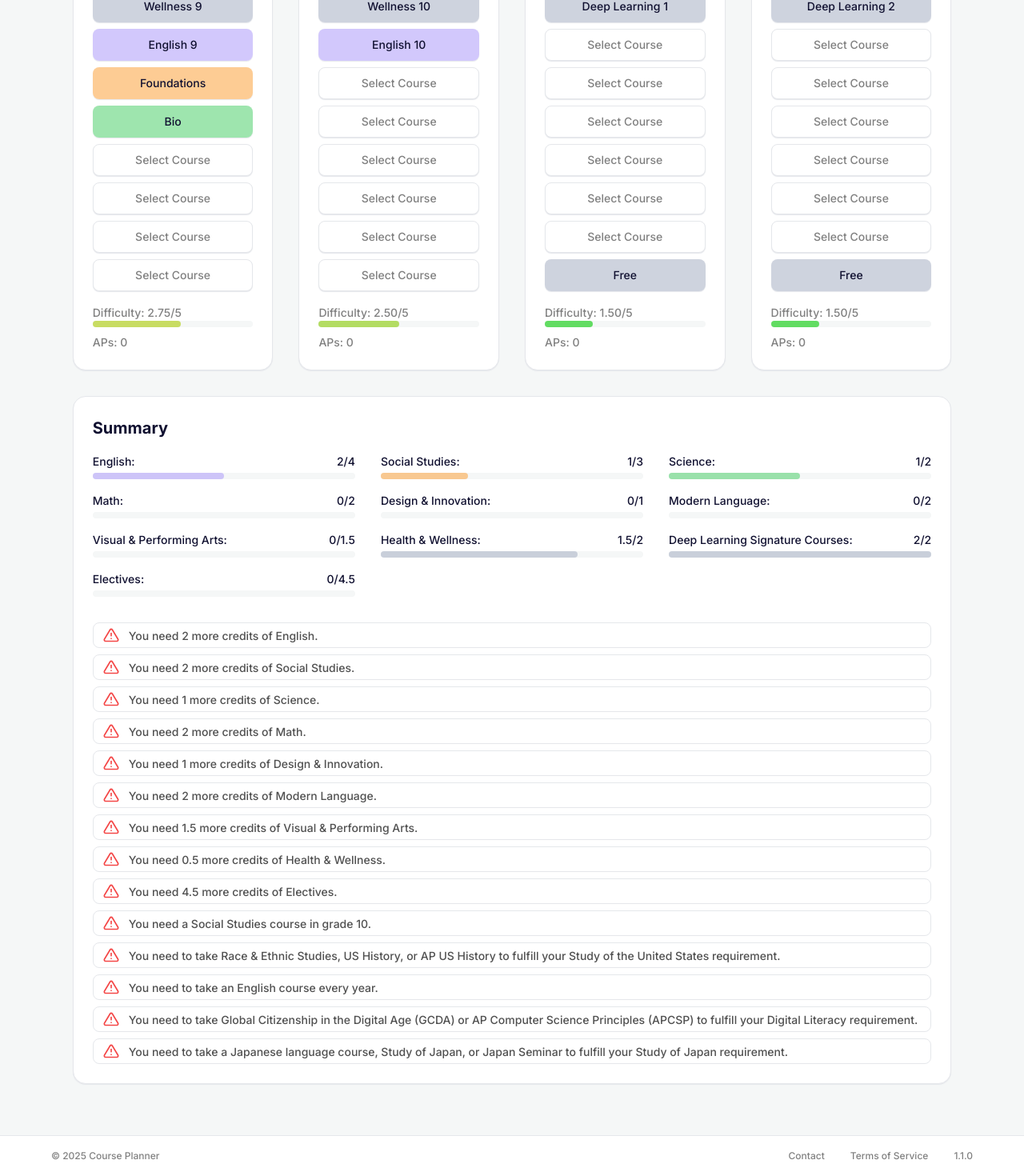
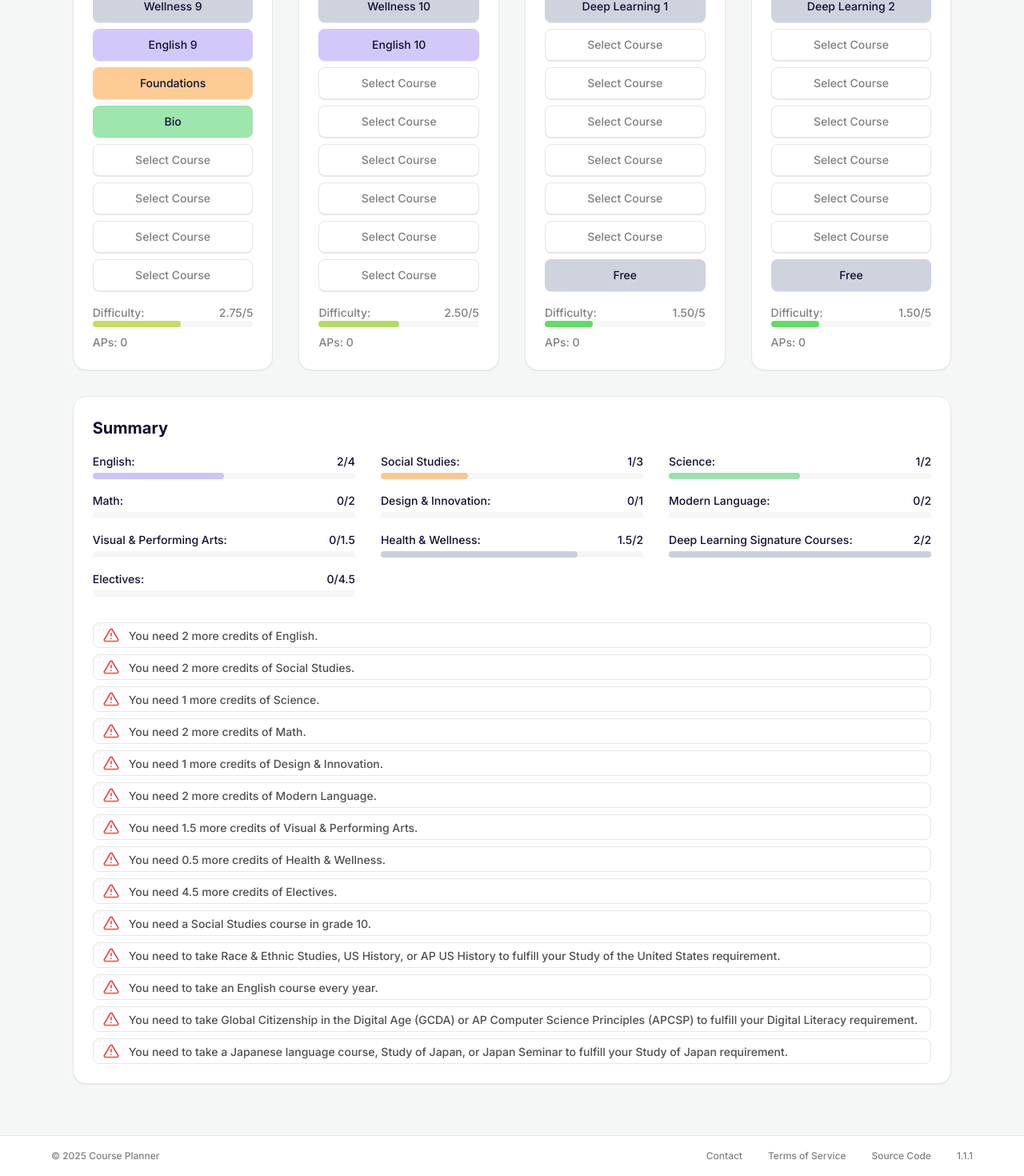
Before and after one commit to devinmd/course-planner, a React (Vite) app: page / in a window 1280 px wide. Shown: the part 219-1689 px from the top of the page at 80% size. Built offline with nearby package versions, Linux system fonts and the light colour scheme.

Commit message:
footer changes, vercel analytics

```diff
--- a/package.json
+++ b/package.json
@@ -10,6 +10,7 @@
     "preview": "vite preview"
   },
   "dependencies": {
+    "@vercel/analytics": "^1.5.0",
     "react": "^19.0.0",
     "react-dom": "^19.0.0"
   },
--- a/src/App.tsx
+++ b/src/App.tsx
@@ -1,3 +1,5 @@
+import { Analytics } from "@vercel/analytics/react";
+
 import { useState, useEffect } from "react";
 import "./App.css";
 import "./mobile.css";
@@ -301,7 +303,7 @@ function ClassesGrid({
                   }
                 >
                   Difficulty:
-                  <span style={{}}> {Math.min(difficulty[colIndex] + 1, 5).toFixed(2)}/5</span>
+                  <span style={{ float: "right" }}> {Math.min(difficulty[colIndex] + 1, 5).toFixed(2)}/5</span>
                 </div>
                 <div
                   className="bar-wrapper"
@@ -328,19 +330,28 @@ function ClassesGrid({
     </>
   );
 }
-
 function Footer() {
   const [showTos, setShowTos] = useState(false);
-  const version = "1.1.0";
+  const version = "1.1.1";
   const d = new Date();
   const copyrightYear = d.getFullYear();
   const url = new URL(window.location.href).hostname + new URL(window.location.href).pathname.replace(/\/$/, "");
   const contactLink = "https://forms.gle/qb8T4QdjP1F4EPVW6";
+  const sourceCodeLink = "https://github.com/devinmd/course-planner";
+
+  useEffect(() => {
+    if (showTos) {
+      // Wait for DOM to update before scrolling
+      setTimeout(() => {
+        document.querySelector(".tos")?.scrollIntoView({ behavior: "auto" });
+      }, 100);
+    }
+  }, [showTos]);
+
   return (
     <>
       <footer className="normal-footer">
         <div className="copyright">
-          {/* <img src="/icon.png" /> */}
           <div>© {copyrightYear} Course Planner</div>
         </div>
 
@@ -348,28 +359,24 @@ function Footer() {
         <a href={contactLink} target="_blank">
           Contact
         </a>
-        <div
-          onClick={() => {
-            setShowTos(!showTos);
-            window.scrollTo(0, document.body.scrollHeight);
-          }}
-          className="tos-button"
-        >
+        <div onClick={() => setShowTos(!showTos)} className="tos-button">
           {showTos ? "Hide Terms of Service ↓" : "Terms of Service"}
         </div>
+        <a href={sourceCodeLink} target="_blank">
+          Source Code
+        </a>
         <div>{version}</div>
       </footer>
+
       <footer className="print-footer">
         <div className="copyright">
-          {/* <img src="/icon.png" /> */}
           <div>© {copyrightYear} Course Planner</div>
         </div>
-
         <div style={{ marginLeft: "auto" }}></div>
         <div>{url}</div>
-
         <div>{version}</div>
       </footer>
+
       {showTos && (
         <div className="tos">
           The Course Planner app is a reference tool for planning your class schedule. It does not guarantee that your
@@ -576,6 +583,7 @@ function TopNav({
 
   return (
     <>
+      <Analytics />
       <div className="topnav">
         {/* logo */}
         <div className="logo">
```
Also changed, not shown: 1 other file (tests, documents, lock files or other folders).
